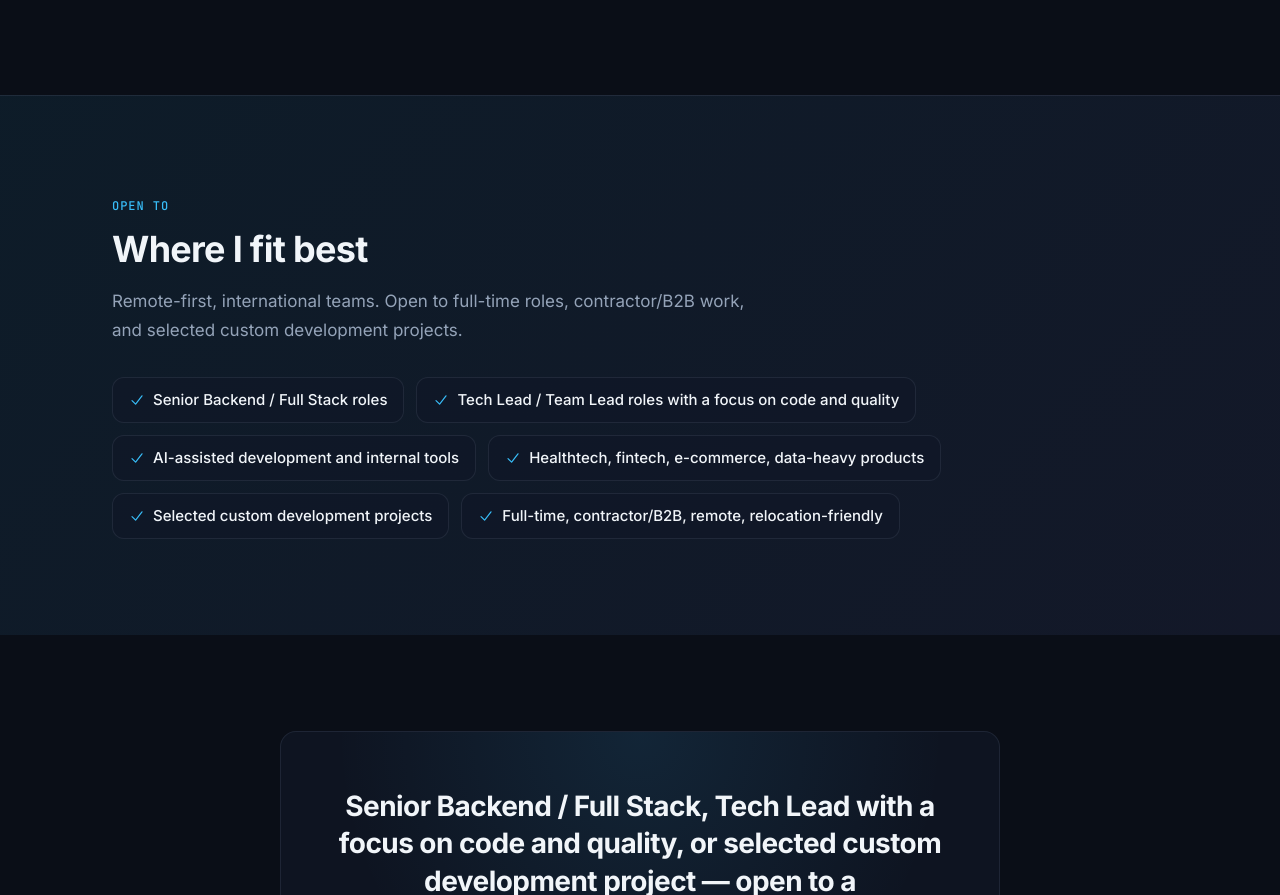
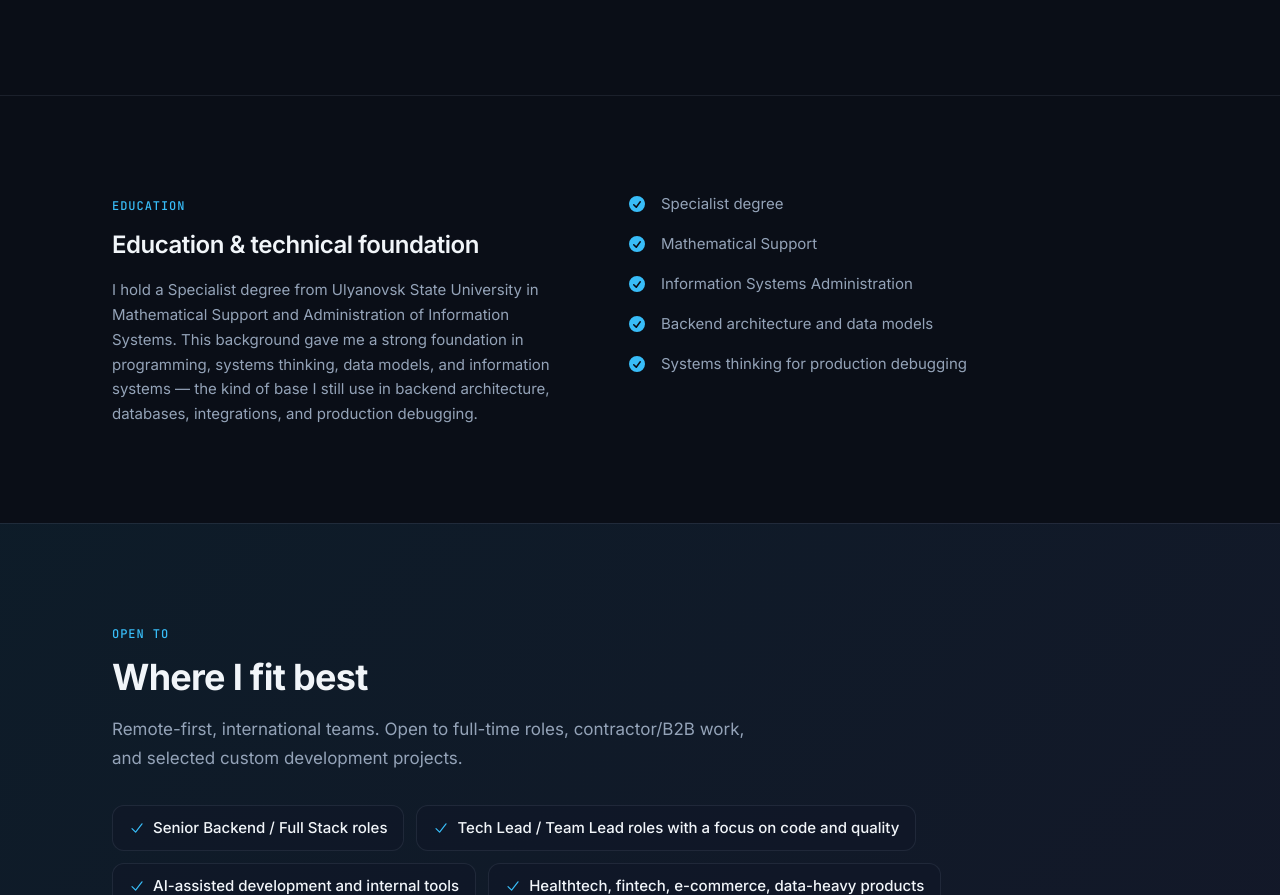
Before and after one commit to Kolyn236/myPortfolio, a React (Vite) app: page / in a window 1280 px wide. Shown: the part 5134-6029 px from the top of the page. Built offline with nearby package versions, Linux system fonts and the light colour scheme.

Commit message:
[+] Education section was added.

```diff
--- a/src/App.tsx
+++ b/src/App.tsx
@@ -6,6 +6,7 @@ import { Leadership } from './components/Leadership'
 import { EngineeringStyle } from './components/EngineeringStyle'
 import { AIDirection } from './components/AIDirection'
 import { TechStack } from './components/TechStack'
+import { Education } from './components/Education'
 import { OpenTo } from './components/OpenTo'
 import { FinalCTA } from './components/FinalCTA'
 import { Footer } from './components/Footer'
@@ -28,6 +29,7 @@ function App() {
         <EngineeringStyle />
         <AIDirection />
         <TechStack />
+        <Education />
         <OpenTo />
         <FinalCTA />
       </main>
--- /dev/null
+++ b/src/components/Education.module.css
@@ -0,0 +1,54 @@
+.wrapper {
+  border-top: 1px solid var(--border);
+}
+
+.inner {
+  display: grid;
+  grid-template-columns: 1fr 1.2fr;
+  gap: clamp(2rem, 5vw, 4rem);
+  align-items: start;
+}
+
+.title {
+  font-size: clamp(1.25rem, 3vw, 1.5rem);
+  font-weight: 600;
+  line-height: 1.45;
+  letter-spacing: -0.02em;
+  margin-bottom: 1rem;
+}
+
+.text {
+  font-size: 0.9375rem;
+  color: var(--text-secondary);
+  line-height: 1.65;
+}
+
+.list {
+  list-style: none;
+  display: flex;
+  flex-direction: column;
+  gap: 1rem;
+}
+
+.item {
+  display: flex;
+  gap: 0.875rem;
+  align-items: flex-start;
+  font-size: 0.9375rem;
+  color: var(--text-secondary);
+  line-height: 1.6;
+}
+
+.marker {
+  flex-shrink: 0;
+  width: 1.25rem;
+  height: 1.25rem;
+  margin-top: 0.15em;
+  color: var(--accent-cyan);
+}
+
+@media (max-width: 768px) {
+  .inner {
+    grid-template-columns: 1fr;
+  }
+}
--- /dev/null
+++ b/src/components/Education.tsx
@@ -0,0 +1,41 @@
+import { useContent } from '../context/LanguageContext'
+import styles from './Education.module.css'
+
+export function Education() {
+  const { education } = useContent()
+
+  return (
+    <section id="education" className={`section ${styles.wrapper}`} aria-labelledby="education-heading">
+      <div className="container">
+        <div className={styles.inner}>
+          <div>
+            <span className="section-label">{education.label}</span>
+            <h2 id="education-heading" className={styles.title}>
+              {education.title}
+            </h2>
+            <p className={styles.text}>{education.text}</p>
+          </div>
+          <ul className={styles.list}>
+            {education.bullets.map((point) => (
+              <li key={point} className={styles.item}>
+                <svg
+                  className={styles.marker}
+                  viewBox="0 0 20 20"
+                  fill="currentColor"
+                  aria-hidden="true"
+                >
+                  <path
+                    fillRule="evenodd"
+                    d="M10 18a8 8 0 100-16 8 8 0 000 16zm3.857-9.809a.75.75 0 00-1.214-.882l-3.483 4.79-1.88-1.88a.75.75 0 10-1.06 1.061l2.5 2.5a.75.75 0 001.137-.089l4-5.5z"
+                    clipRule="evenodd"
+                  />
+                </svg>
+                {point}
+              </li>
+            ))}
+          </ul>
+        </div>
+      </div>
+    </section>
+  )
+}
--- a/src/data/content.en.ts
+++ b/src/data/content.en.ts
@@ -262,6 +262,18 @@ export const contentEn: LocalizedContent = {
       ],
     },
   },
+  education: {
+    label: 'Education',
+    title: 'Education & technical foundation',
+    text: 'I hold a Specialist degree from Ulyanovsk State University in Mathematical Support and Administration of Information Systems. This background gave me a strong foundation in programming, systems thinking, data models, and information systems — the kind of base I still use in backend architecture, databases, integrations, and production debugging.',
+    bullets: [
+      'Specialist degree',
+      'Mathematical Support',
+      'Information Systems Administration',
+      'Backend architecture and data models',
+      'Systems thinking for production debugging',
+    ],
+  },
   openTo: {
     label: 'Open to',
     title: 'Where I fit best',
--- a/src/data/content.ru.ts
+++ b/src/data/content.ru.ts
@@ -262,6 +262,18 @@ export const contentRu: LocalizedContent = {
       ],
     },
   },
+  education: {
+    label: 'Образование',
+    title: 'Образование и техническая база',
+    text: 'По образованию я программист-математик: завершил обучение в Ульяновском государственном университете по специальности МОАИС — «Математическое обеспечение и администрирование информационных систем», квалификация — специалист. Эта база помогает мне системно смотреть на backend-архитектуру, базы данных, интеграции и поведение систем в продакшене.',
+    bullets: [
+      'Квалификация: специалист',
+      'МОАИС',
+      'Математическое обеспечение',
+      'Администрирование информационных систем',
+      'Системный подход к backend и данным',
+    ],
+  },
   openTo: {
     label: 'Открыт к',
     title: 'Где я лучше всего подхожу',
--- a/src/data/types.ts
+++ b/src/data/types.ts
@@ -107,6 +107,12 @@ export type LocalizedContent = {
     }
     categories: TechStackCategories
   }
+  education: {
+    label: string
+    title: string
+    text: string
+    bullets: readonly string[]
+  }
   openTo: {
     label: string
     title: string
```
Also changed, not shown: 1 other file (tests, documents, lock files or other folders).
